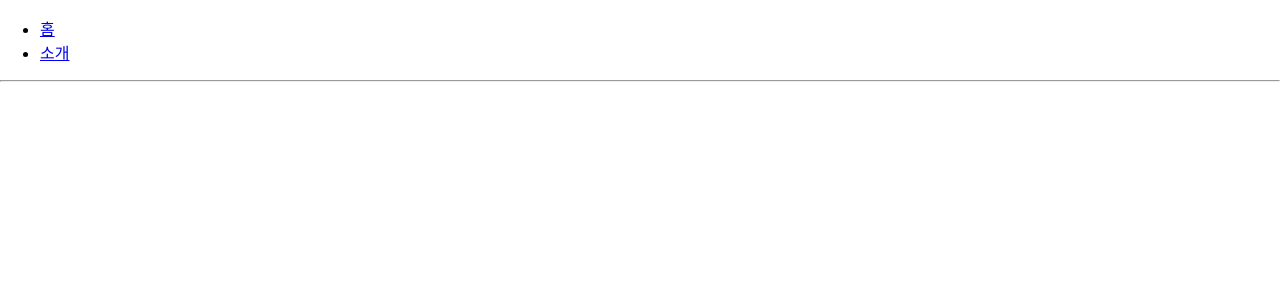
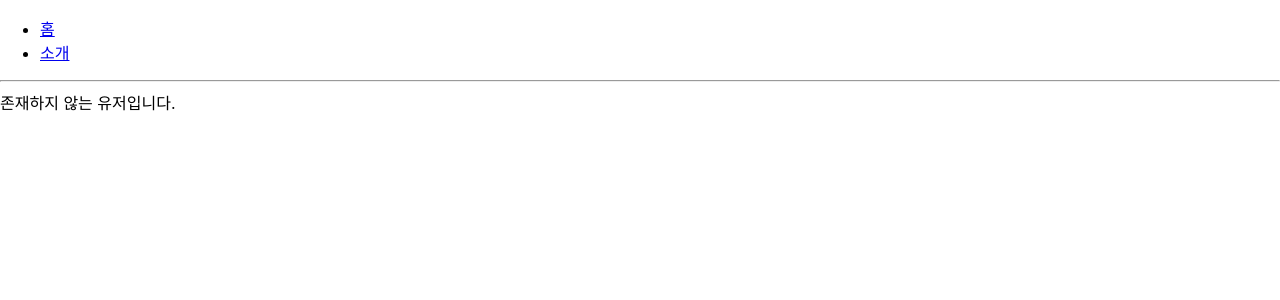
Before and after one commit to euna0104/begin-react, a React (Create React App) app: page /profiles/1 in a window 1280 px wide. Shown: the top 300 px of the page. Built offline with nearby package versions, Linux system fonts and the light colour scheme.

Commit message:
Profile 버그 수정

```diff
--- a/src/App.js
+++ b/src/App.js
@@ -20,7 +20,7 @@ const App = () => {
         <Routes>
           <Route path="/" exact element={<Home />} />
           <Route path="/about" element={<About />} />
-          <Route path="/profiles/:username" component={Profile} />
+          <Route path="/profiles/:username" element={<Profile />} />
         </Routes>
       </div>
     </>
--- a/src/Profile.js
+++ b/src/Profile.js
@@ -1,11 +1,11 @@
 import React from 'react';
+import { useParams } from 'react-router-dom';
 
-// 프로필에서 사용 할 데이터
+// 프로필에서 사용할 데이터
 const profileData = {
   velopert: {
     name: '김민준',
-    description:
-      'Frontend Engineer @ Laftel Inc. 재밌는 것만 골라서 하는 개발자'
+    description: 'Frontend Engineer @ Laftel Inc. 재밌는 것만 골라서 하는 개발자'
   },
   gildong: {
     name: '홍길동',
@@ -13,9 +13,8 @@ const profileData = {
   }
 };
 
-const Profile = ({ match }) => {
-  // 파라미터를 받아올 땐 match 안에 들어있는 params 값을 참조합니다.
-  const { username } = match.params;
+const Profile = () => {
+  const { username } = useParams();
   const profile = profileData[username];
   if (!profile) {
     return <div>존재하지 않는 유저입니다.</div>;
```
